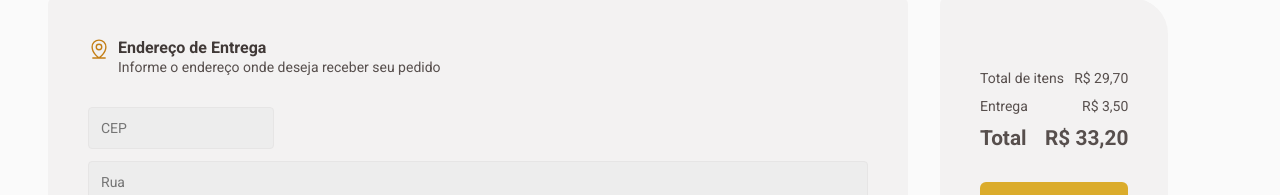
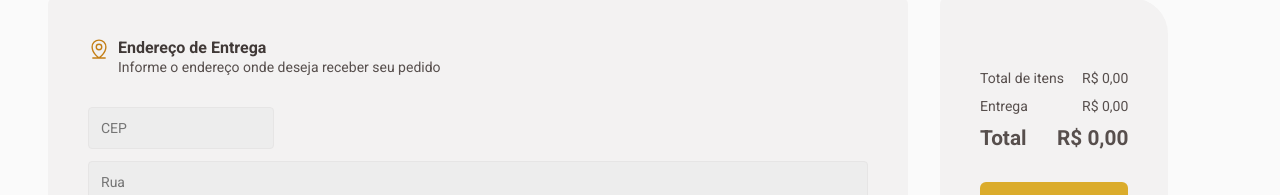
Before and after one commit to lucasdebeterco/coffee-delivery, a React (Vite) app: page /checkout in a window 1280 px wide. Shown: the part 147-342 px from the top of the page. Built offline with nearby package versions, Linux system fonts and the light colour scheme.

Commit message:
currency format representation

```diff
--- a/src/Pages/Checkout/components/Resumo/CartItem/index.tsx
+++ b/src/Pages/Checkout/components/Resumo/CartItem/index.tsx
@@ -4,6 +4,7 @@ import { useTheme } from 'styled-components'
 
 import { CoffeeContext, ICart } from '../../../../../contexts/CoffeeContext.tsx'
 import { coffees } from '../../../../../data/coffees.ts'
+import { formatCurrency } from '../../../../../utils/formatCurrency.ts'
 import { ActionsAreaWrapper, CartItemContainer, ItemDataWrapper } from './styles.ts'
 
 interface CartItemProps {
@@ -47,7 +48,7 @@ export function CartItem({coffeeItemCart}: CartItemProps) {
             </ItemDataWrapper>
 
 
-            <strong className="priceItem">RS 9,90</strong>
+            <strong className="priceItem">{formatCurrency(coffeeItemData.price * Number(Object.values(coffeeItemCart)))}</strong>
         </CartItemContainer>
     )
 }
--- a/src/Pages/Checkout/components/Resumo/index.tsx
+++ b/src/Pages/Checkout/components/Resumo/index.tsx
@@ -1,12 +1,23 @@
 import { useContext } from 'react'
 
 import { CoffeeContext } from '../../../../contexts/CoffeeContext.tsx'
+import { coffees } from '../../../../data/coffees.ts'
+import { formatCurrency } from '../../../../utils/formatCurrency.ts'
 import { CheckoutCardContainer } from '../../styles.ts'
 import { CartItem } from './CartItem'
 import { CartItemsWrapper, ConfirmCheckoutButton, PriceArea } from './styles.ts'
 
 export function Resumo() {
     const { cart } = useContext(CoffeeContext)
+    const valorEntrega = 3.50
+
+    let totalItems = 0
+    let totalEntrega = 0
+
+    cart && Object.keys(cart).forEach((item) => {
+        totalItems += coffees[Number(item)].price * cart[Number(item)]
+        totalEntrega += valorEntrega * cart[Number(item)]
+    })
 
     return (
         <CheckoutCardContainer hasCustomBorderRadius={true}>
@@ -21,15 +32,15 @@ export function Resumo() {
             <PriceArea>
                 <div className="priceInfo">
                     <span>Total de itens</span>
-                    <span>R$ 29,70</span>
+                    <span>{formatCurrency(totalItems)}</span>
                 </div>
                 <div className="priceInfo">
                     <span>Entrega</span>
-                    <span>R$ 3,50</span>
+                    <span>{formatCurrency(totalEntrega)}</span>
                 </div>
                 <div className="priceInfo totalArea">
                     <span>Total</span>
-                    <span>R$ 33,20</span>
+                    <span>{formatCurrency(totalItems + totalEntrega)}</span>
                 </div>
             </PriceArea>
 
--- a/src/contexts/CoffeeContext.tsx
+++ b/src/contexts/CoffeeContext.tsx
@@ -28,10 +28,9 @@ export function CoffeeContextProvider({children}: ICoffeeContextProviderProps) {
     function setCartItems(coffeeId: number, itemQtd: number) {
         setCart((prevState) => {
             const newState = { ...prevState }
-
             newState[coffeeId] = itemQtd
 
-            localStorage.setItem('cartItems', JSON.stringify(newState))
+            saveItemsInStorage(newState)
             return newState
         })
 
@@ -43,7 +42,7 @@ export function CoffeeContextProvider({children}: ICoffeeContextProviderProps) {
             const newState = { ...prevState }
             delete newState[coffeeId]
 
-            localStorage.setItem('cartItems', JSON.stringify(newState))
+            saveItemsInStorage(newState)
             return newState
         })
 
@@ -55,8 +54,13 @@ export function CoffeeContextProvider({children}: ICoffeeContextProviderProps) {
             const newState = { ...prevState }
             newState[coffeeId] = newState[coffeeId] + qtd <= 1 ? 1 : newState[coffeeId] + qtd
 
+            saveItemsInStorage(newState)
             return newState
         })
+    }
+
+    function saveItemsInStorage(newState: ICart) {
+        localStorage.setItem('cartItems', JSON.stringify(newState))
     }
 
     return (
--- /dev/null
+++ b/src/utils/formatCurrency.ts
@@ -0,0 +1,6 @@
+export function formatCurrency(number: number) {
+    return number.toLocaleString('pt-BR', {
+        style: 'currency',
+        currency: 'BRL',
+    })
+}
```
